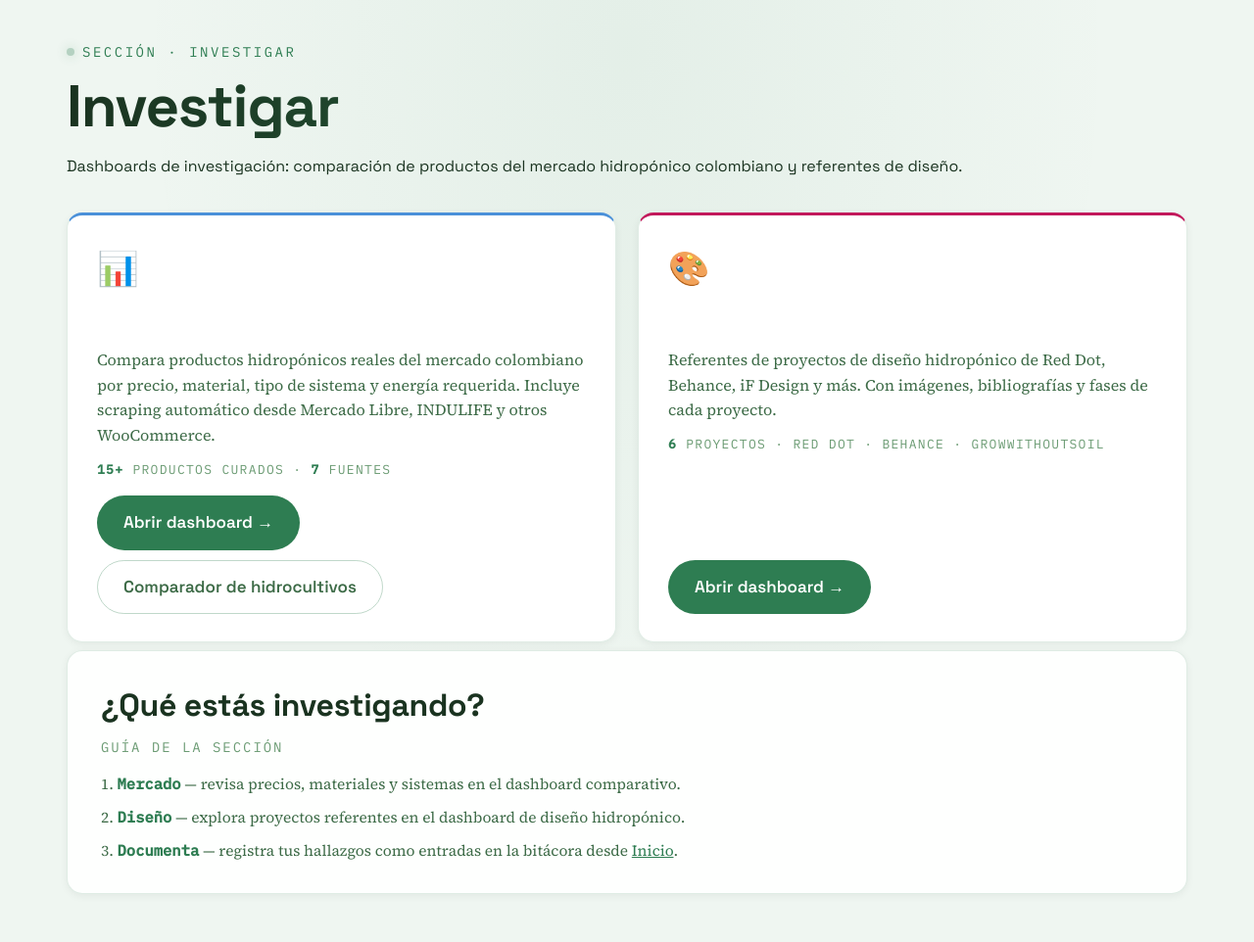
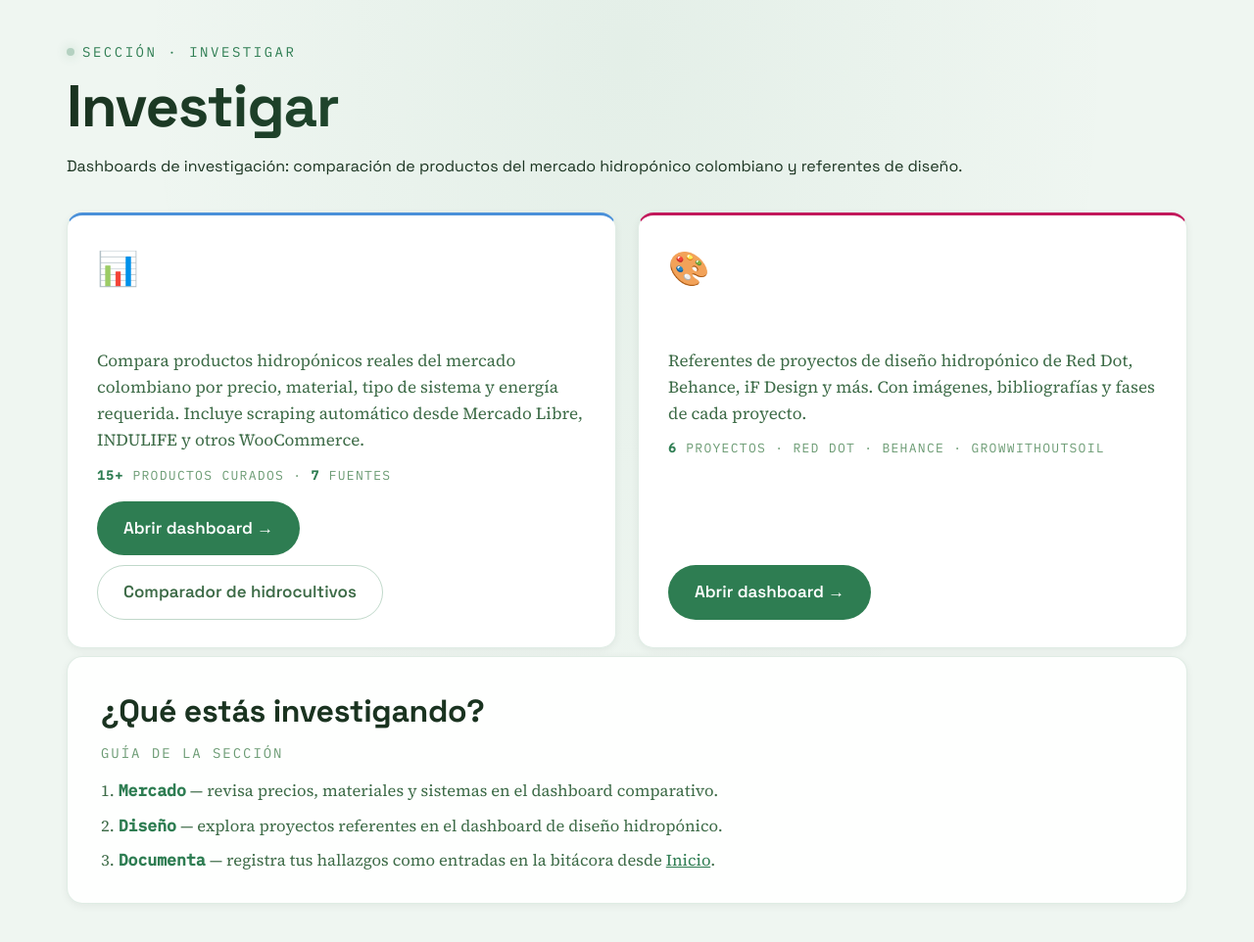
Before and after one commit to mrdavbu/Pagina-web-con-opencode, a website: page investigar.html in a window 1280 px wide. Shown: the part 80-1042 px from the top of the page at 98% size. Drawn offline with Linux system fonts and the light colour scheme.

```diff
--- a/investigar.html
+++ b/investigar.html
@@ -15,11 +15,11 @@
   .dash-card:hover{ transform:translateY(-3px); border-color:var(--line-strong); }
   .dash-card .dc-ic{ font-size:34px; }
   .dash-card h3{ margin:10px 0 6px; font-size:23px; color:#fff; letter-spacing:-0.01em; }
-  .dash-card p{ margin:0 0 4px; color:var(--text-dim); font-size:16px; font-family:'Source Serif 4',serif; line-height:1.6; }
+  .dash-card p{ margin:0 0 4px; color:var(--text-dim); font-size:17px; font-family:'Source Serif 4',serif; line-height:1.6; }
   .dash-card .dc-stat{ font-family:'IBM Plex Mono',monospace; font-size:13px; color:var(--text-faint); text-transform:uppercase; letter-spacing:0.1em; margin:8px 0 16px; }
   .dash-card .dc-stat b{ color:var(--green); }
   .dash-card .dc-actions{ margin-top:auto; display:flex; gap:10px; flex-wrap:wrap; }
-  .info-row{ display:flex; gap:20px; flex-wrap:wrap; color:var(--text-dim); font-size:15.5px; font-family:'Source Serif 4',serif; margin-top:8px; }
+  .info-row{ display:flex; gap:20px; flex-wrap:wrap; color:var(--text-dim); font-size:16.5px; font-family:'Source Serif 4',serif; margin-top:8px; }
   .info-row b{ color:var(--green); font-family:'IBM Plex Mono',monospace; }
 </style>
 </head>
```
